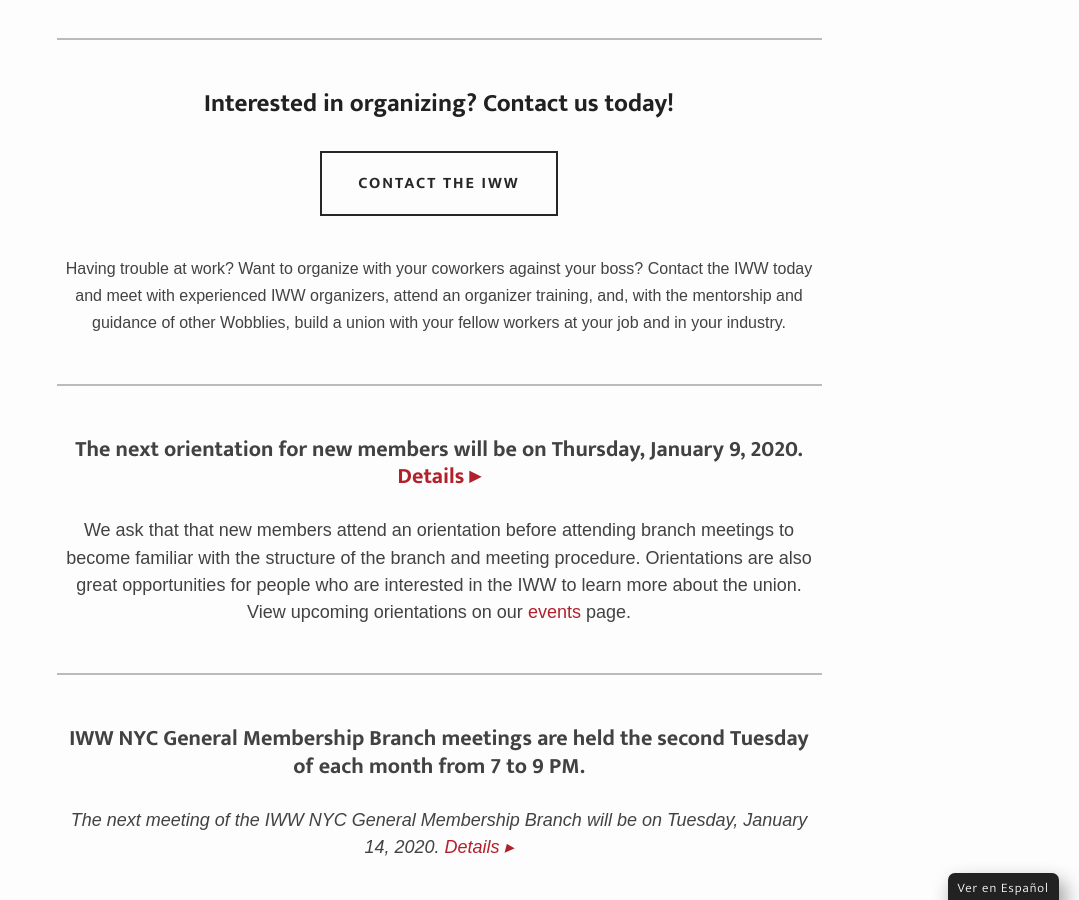
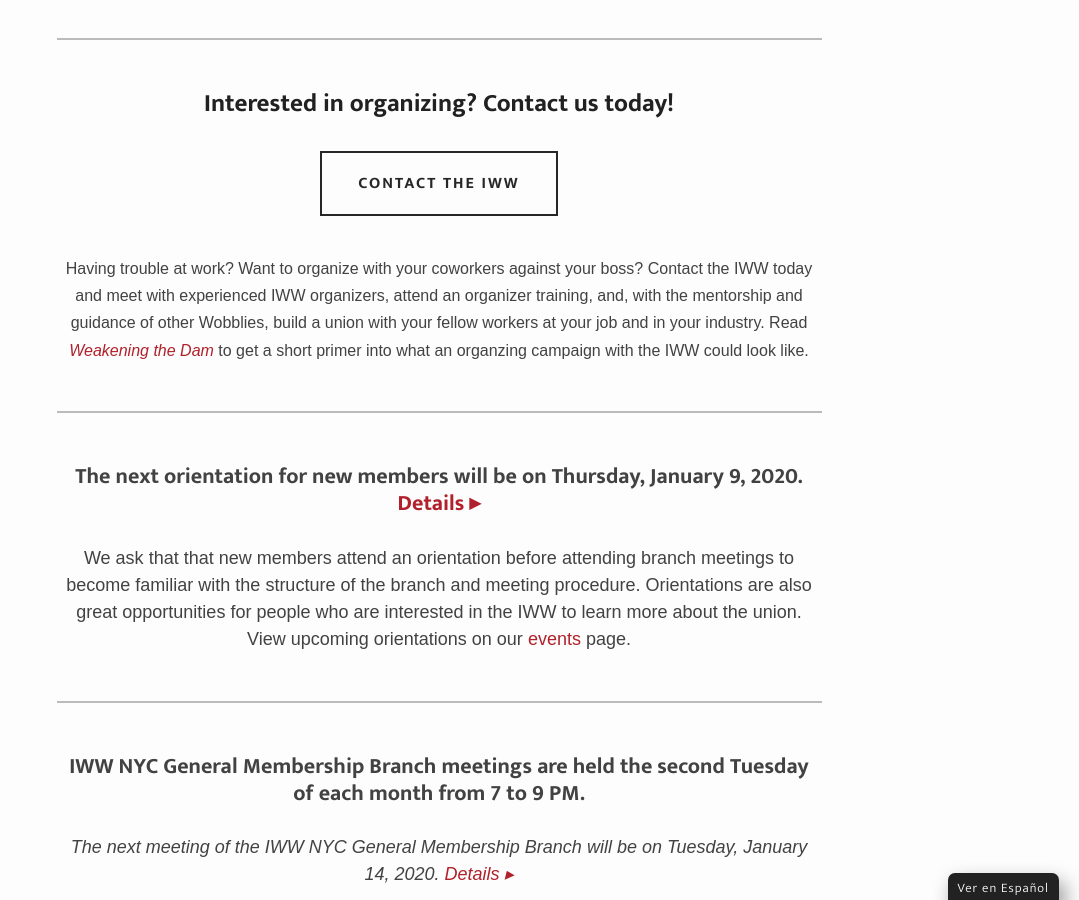
Before and after one commit to IWW-NYC-GMB/iww.nyc, a Jekyll site: the page built from index.html, in a window 1280 px wide and 900 px high, scrolled down 981 px. Shown: the whole window, without its empty margins (201-1280 px from the left). Built offline with Jekyll 4.4.1, drawn with Linux system fonts in a browser that asks for light colours; some web fonts are replaced.

Commit message:
Update index.html

```diff
--- a/index.html
+++ b/index.html
@@ -16,7 +16,7 @@
         <a href="{{ site.baseurl }}/contact"><button class="large" style="margin:24px 15px 12px 15px;" ontouchstart="">Contact the IWw</button></a>
     </div><br>
     <p style="text-align:center;">
-        Having trouble at work? Want to organize with your coworkers against your boss? Contact the IWW today and meet with experienced IWW organizers, attend an organizer training, and, with the mentorship and guidance of other Wobblies, build a union with your fellow workers at your job and in your industry.<br><br>
+        Having trouble at work? Want to organize with your coworkers against your boss? Contact the IWW today and meet with experienced IWW organizers, attend an organizer training, and, with the mentorship and guidance of other Wobblies, build a union with your fellow workers at your job and in your industry. Read <a href="{{ site.baseurl }}/wtd"><em>Weakening the Dam</em></a> to get a short primer into what an organzing campaign with the IWW could look like.<br><br>
     </p>
     <hr style="margin:20px 0 50px 0;">
       <p style="text-align:center;font-weight:700;font-size:22px;">The next orientation for new members will be on {{ site.data.upcoming["next_orientation_date"] }}. <a href="{{ site.data.upcoming["next_orientation_url"] }}">Details ▸</a></p>
```
